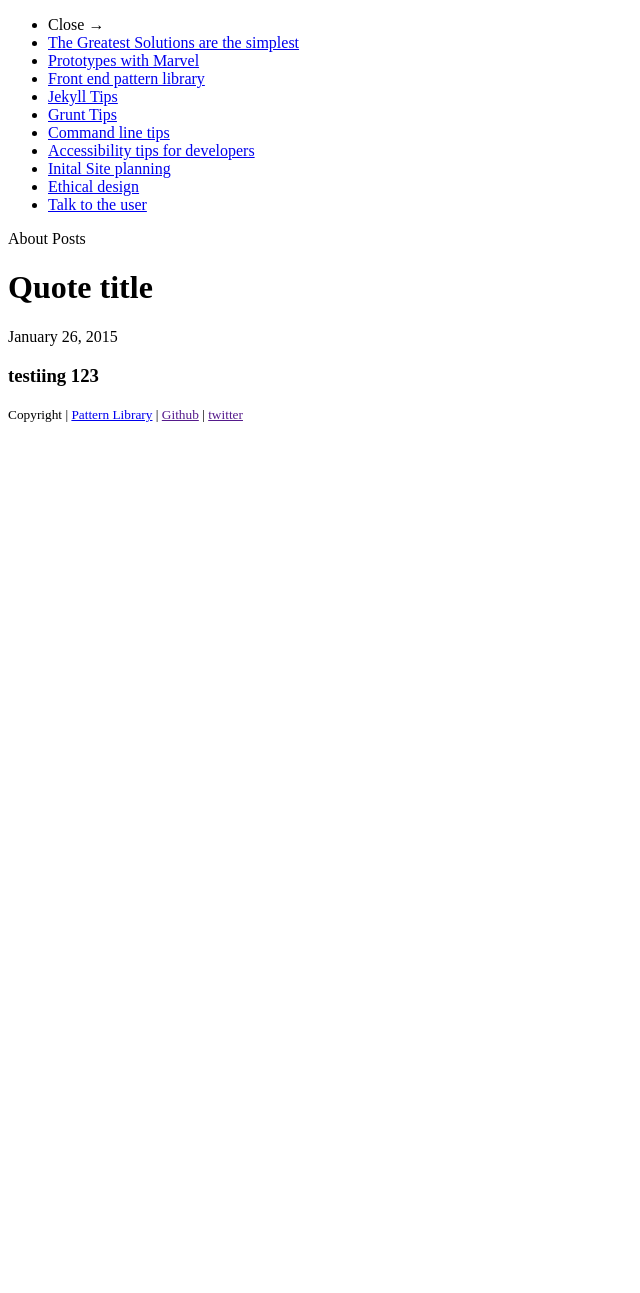
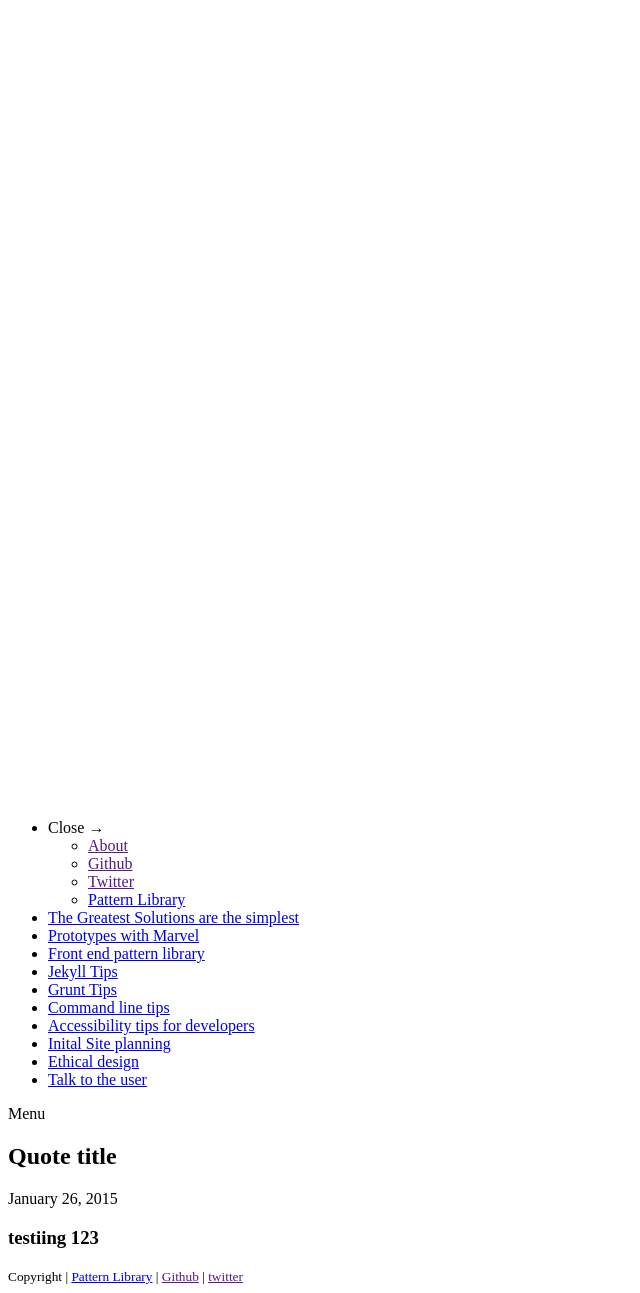
Before and after one commit to willforsyth/willforsyth-site.github.io, a Jekyll site: the page built from dev/_quotes/2015-01-26-test.md, in a window 1280 px wide. Shown: the whole page, without its empty margins (0-640 px from the left). Built offline with Jekyll 4.4.1, drawn with Linux system fonts in a browser that asks for light colours; comment, search, counter and statistics services are not loaded; before the commit the page ends 900 px from its top, so only the background shows below that.

Commit message:
some bits and bobs

```diff
--- a/dev/_assets/scss/base/_color-scheme.scss
+++ b/dev/_assets/scss/base/_color-scheme.scss
@@ -3,7 +3,7 @@
 $color__black: #313131;
 $color__gray: #505050;
 $color__gray--light: #e2e2e2;
-$color__white: #ecf0f1;
+$color__white: #fff;
 
 
 //example of colors and there usage
--- a/dev/_assets/scss/base/_footer.scss
+++ b/dev/_assets/scss/base/_footer.scss
@@ -1,3 +1,7 @@
 footer {
 	@extend .clearfix;
 }
+
+.ftr {
+	margin-top: 3 + $ratio#{em} !important;
+}
--- a/dev/_assets/scss/global/_base.scss
+++ b/dev/_assets/scss/global/_base.scss
@@ -19,9 +19,9 @@
 }
 
 %wrapper{
-    max-width: map-get($breakpoints, large);
+    max-width: map-get($breakpoints, medium);
     width: 100%;
-    margin: 0 auto;
+    margin: auto;
     padding: 0 $ratio#{em};
 }
 
--- a/dev/_assets/scss/global/_header.scss
+++ b/dev/_assets/scss/global/_header.scss
@@ -3,7 +3,7 @@
 }
 
 .post__title {
-	color: $color__white;
+
 }
 
 // .feature-header {
--- a/dev/_assets/scss/global/_links.scss
+++ b/dev/_assets/scss/global/_links.scss
@@ -2,14 +2,13 @@
     color: $color__blue;
     fill: $color__blue;
     cursor: pointer;
-    text-decoration: none;
+    text-decoration: underline;
 
 
     &:hover,
     &:focus{
-        color: $color__black;
-        fill: $color__black;
         outline: none;
+        text-decoration: none;
     }
 
     &:visited{
--- a/dev/_assets/scss/global/_text.scss
+++ b/dev/_assets/scss/global/_text.scss
@@ -14,3 +14,7 @@
 .text--italic{
     font-style: italic;
 }
+
+p {
+	line-height: 2em;
+}
--- a/dev/_assets/scss/patterns/_pattern__nav.scss
+++ b/dev/_assets/scss/patterns/_pattern__nav.scss
@@ -38,7 +38,7 @@
             columns: 2;
         }
         @include breakpoint(medium){
-            columns: 1;
+            columns: initial;
         }
     }
 
--- a/dev/_includes/footer.html
+++ b/dev/_includes/footer.html
@@ -1 +1,3 @@
-<small>Copyright | <a href="/pattern.html" title="">Pattern Library</a> | <a href="" title="">Github</a> | <a href="" title="">twitter</a></small>
+<footer class="ftr wrapper">
+	<small>Copyright | <a href="/pattern.html" title="">Pattern Library</a> | <a href="" title="">Github</a> | <a href="" title="">twitter</a></small>
+</footer>
--- a/dev/_includes/main-nav.html
+++ b/dev/_includes/main-nav.html
@@ -1,6 +1,12 @@
 <nav class="menu push-menu-right">
     <ul>
         <li><a class="close-menu">Close &rarr;</a></li>
+         <ul>
+            <li><a href="" title="">About</a></li>
+            <li><a href="" title="">Github</a></li>
+            <li><a href="" title="">Twitter</a></li>
+            <li><a href="/pattern.html" title="">Pattern Library</a></li>
+        </ul>
         {% for post in site.posts %}
             <li>
               <a href="{{ post.url }}">{{ post.title }}</a>
--- a/dev/_layouts/base.html
+++ b/dev/_layouts/base.html
@@ -17,6 +17,11 @@
     <!-- /build -->
 </head>
 <body>
+    <a href="/" title="">
+        <svg viewBox="0 0 250 156.49" class="icon icon__logo">
+            <use xlink:href="/imgs/sprite/icon-sprite.svg#icon__logo"></use>
+        </svg>
+    </a>
     {% include main-nav.html %}
     {{ content }}
     {% include footer.html %}
--- a/dev/_layouts/post.html
+++ b/dev/_layouts/post.html
@@ -2,11 +2,11 @@
 layout: base
 pattern-stylesheet: true
 ---
-
-<div class="post__main" role="main">
-	 <a class="nav-toggler toggle-push-left column column__12-of-12 column__12-of-12--small column__6-of-12--medium column__6-of-12--large">About</a>
-    <a class="nav-toggler toggle-push-right column column__12-of-12 column__12-of-12--small column__6-of-12--medium column__6-of-12--large">Posts</a>
-	<header class="post__header" style="background-image: url({{ page.image }});">
+<header>
+    <a class="nav-toggler toggle-push-right">Menu</a>
+</header>
+<section class="post__main" role="main">
+	<header class="post__header">
 		<div class="wrapper">
         	<h1 class="post__title">{{ page.title }}</h1>
 	       	<time class="post__title">{{ page.date | date: '%B %d, %Y' }}</time>
@@ -25,4 +25,4 @@
 		  {% endif %}
         </footer>
     </article>
-</div>
+</section>
```
Also changed, not shown: dev/_assets/scss/global/_nav.scss (+7 -2 lines), dev/_assets/scss/global/_posts.scss (+3 -26 lines), dev/_components/logo.html (added, +14 -0 lines), dev/index.html (+1 -11 lines), dev/_assets/imgs/sprite/icon-sprite.svg, dev/_assets/svg/logo.svg (added).
